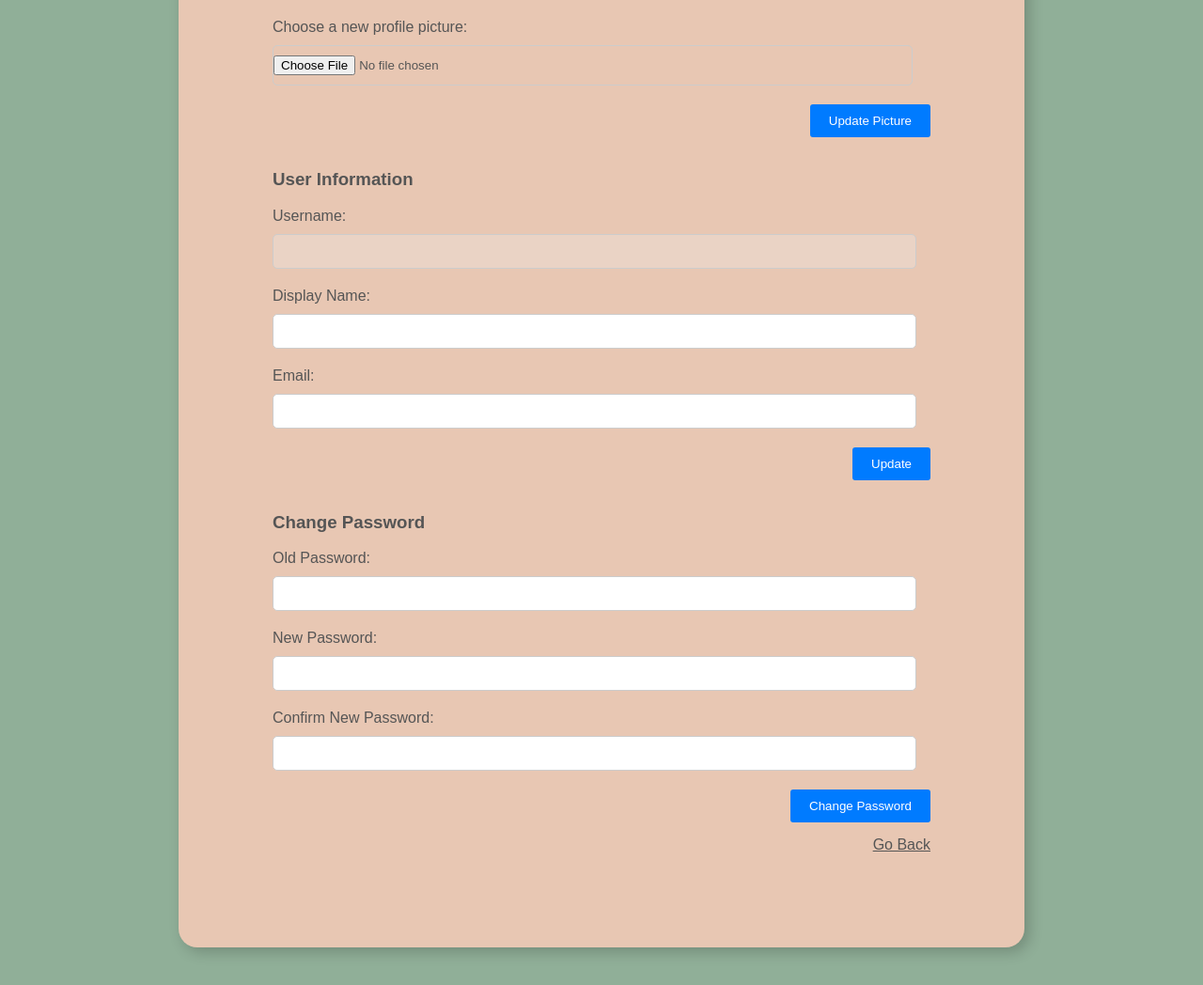
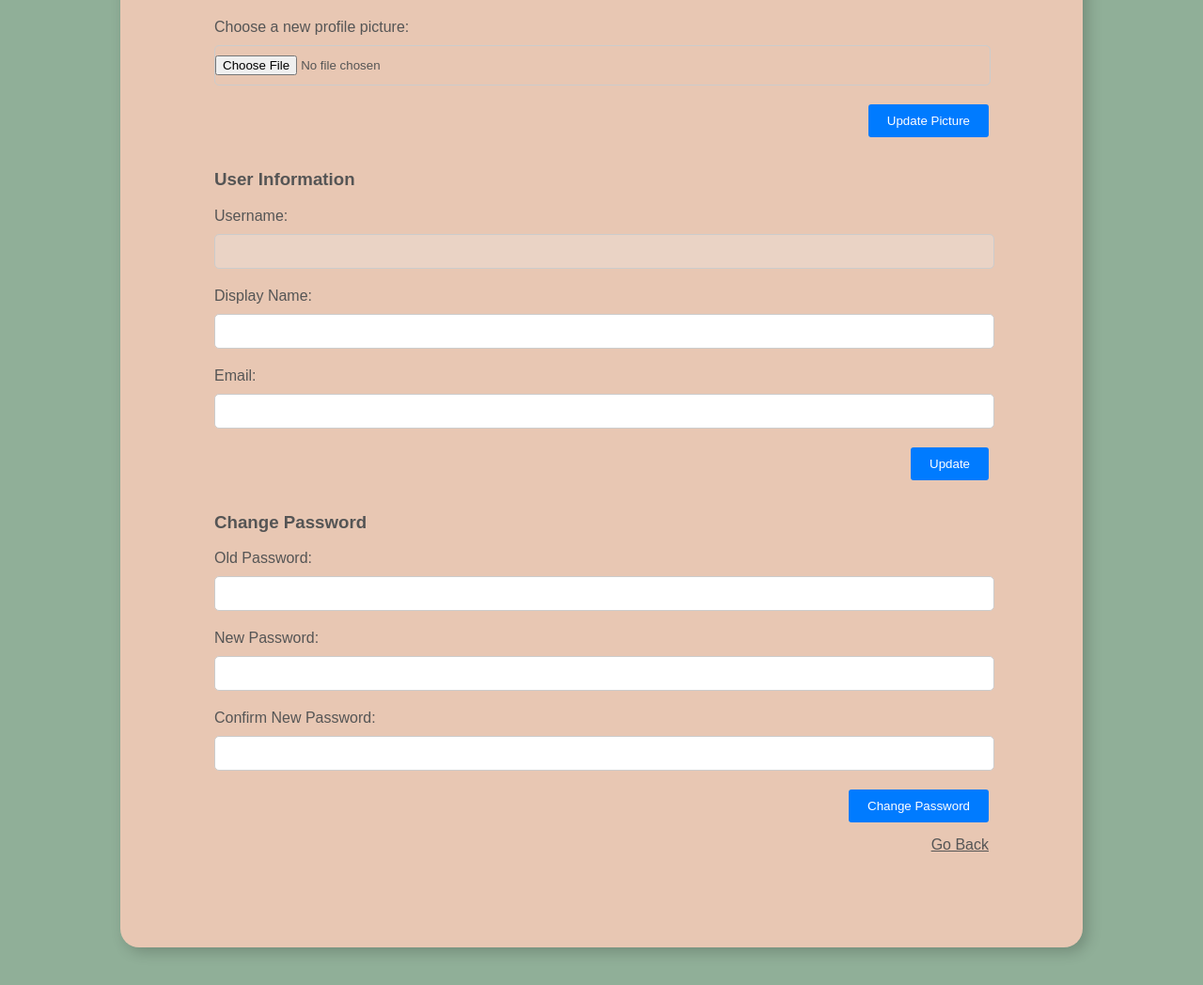
Before and after one commit to AngusDobson/dnd-app, a Flask app: page /profile in a window 1280 px wide. Shown: the part 257-1305 px from the top of the page at 94% size. Run offline with Flask 3, Linux system fonts and the light colour scheme; the visitor is signed in with stand-in values (Sample User, id 1).

Commit message:
change max width

```diff
--- a/static/style.css
+++ b/static/style.css
@@ -107,7 +107,7 @@
 
 input {
   display: block;
-  width: 97%;
+  width: 100%;
   margin-top: 10px;
   margin-bottom: 20px;
   padding-top: 10px;
@@ -152,7 +152,7 @@
   background-color: var(--accent-color);
   border-radius: 20px;
   width: 80%;
-  max-width: 900px;
+  max-width: 1200px;
   margin-top: 40px;
   margin-bottom: 40px;
   box-shadow: 5px 5px 15px rgba(0, 0, 0, 0.2);
```
